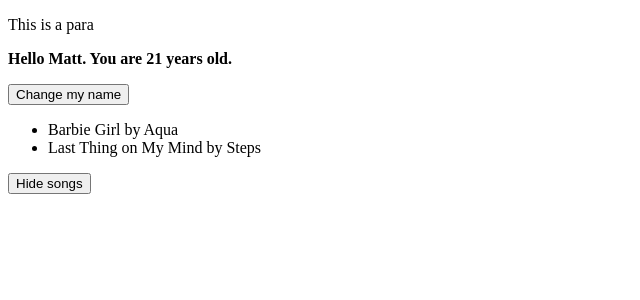
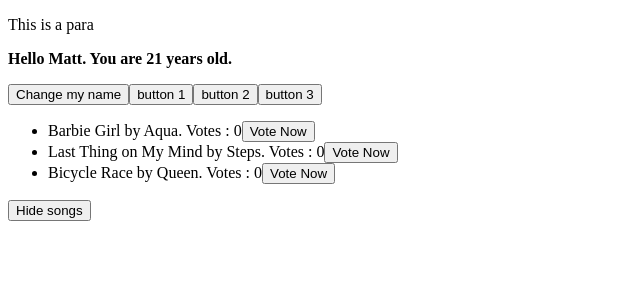
Before and after one commit to BethBrodersen/Hello-World, a React (Create React App) app: page / in a window 1280 px wide. Shown: the top 300 px of the page, without its empty margins (0-640 px from the left). Built offline with nearby package versions, Linux system fonts and the light colour scheme.

Commit message:
first commit

```diff
--- a/src/components/greeting/Greeting.tsx
+++ b/src/components/greeting/Greeting.tsx
@@ -1,4 +1,4 @@
-import { useState } from 'react';
+import React, { useState } from 'react';
 import './Greeting.css';
 
 const Greeting = (props : GreetingProps) => {
@@ -11,9 +11,17 @@ const Greeting = (props : GreetingProps) => {
         console.log("button was clicked", name);
     };
 
+    const handleButtonClick = (event : React.MouseEvent<HTMLButtonElement>) => {
+        console.log("Button ", event.currentTarget.id , " was clicked with text ", event.currentTarget.textContent)
+}
+
     return <div>
                 <p className="greeting-paragraph" >Hello {name}. You are {props.age} years old.</p>
                 <button onClick={changeName}  >Change my name</button>
+
+                <button id="b1" onClick={handleButtonClick}>button 1</button>
+                <button id="b2" onClick={handleButtonClick}>button 2</button>
+                <button id="b3" onClick={handleButtonClick}>button 3</button>
         </div>
 };
 
--- a/src/components/songs/Song.tsx
+++ b/src/components/songs/Song.tsx
@@ -1,11 +1,15 @@
 import { SongType } from "./SongList";
 
 const Song = (props : SongProps) => {
-    return <li>{props.song.title} by {props.song.artist}</li>
-}
+    return <li>{props.song.title} by {props.song.artist}. Votes : {props.song.votes}
+    <button onClick = {props.voteFunction}>Vote Now</button>
+    </li>
+};
 
 type SongProps = {
-    song : SongType
-}
+    song : SongType,
+    voteFunction : () => void
+};
+
 
 export default Song;
--- a/src/components/songs/SongList.tsx
+++ b/src/components/songs/SongList.tsx
@@ -1,29 +1,50 @@
 import { useState } from "react";
 import Song from "./Song";
 
-export type SongType = {title : string, artist: string};
+export type SongType = { title: string, artist: string, votes: number };
 
 const SongList = () => {
 
     const [visible, setVisible] = useState<boolean>(true);
+    const [song1, setSong1] =
+        useState<SongType>({ title: "Barbie Girl", artist: "Aqua", votes: 0 });
+    const [song2, setSong2] =
+        useState<SongType>({ title: "Last Thing on My Mind", artist: "Steps", votes: 0 });
 
-    const [song1, setSong1] =
-    useState<SongType>({title : "Barbie Girl", artist : "Aqua"});
-    const [song2, setSong2] =
-    useState<SongType>({title : "Last Thing on My Mind", artist : "Steps"});
+    const initialSongs: SongType[] = [
+        { title: "Barbie Girl", artist: "Aqua", votes: 0 },
+        { title: "Last Thing on My Mind", artist: "Steps", votes: 0 },
+        { title: "Bicycle Race", artist: "Queen", votes: 0 }
+    ]
+
+    const [listOfSongs, setListOfSongs] = useState(initialSongs);
+
+
+    const voteForSong = (position: number) => {
+        const copyList = [...listOfSongs];
+        const songTobeVotedOn = copyList[position];
+        copyList[position] = { ...songTobeVotedOn, votes: songTobeVotedOn.votes + 1 };
+        setListOfSongs(copyList);
+    }
+
+    const songsForDisplay: JSX.Element[] = listOfSongs.map(
+        (nextSong, position) => {
+            return <Song key={position} song={nextSong} voteFunction={() => voteForSong(position)} />
+        }
+    )
+
 
     const toggleVisibility = () => {
         setVisible(!visible);
-    }
+    };
 
     return <div>
-        <ul style={{ display : visible ? "block" : "none" }}    >
-            <Song song={song1} />
-            <Song song={song2} />
+        <ul style={{ display: visible ? "block" : "none" }}>
+            {songsForDisplay}
         </ul>
-        <button onClick={toggleVisibility} >{ visible ? "Hide songs" : "Show songs"}</button>
+        <button onClick={toggleVisibility} >{visible ? "Hide songs" : "Show songs"}</button>
     </div>
 
-}
+};
 
 export default SongList;
```
